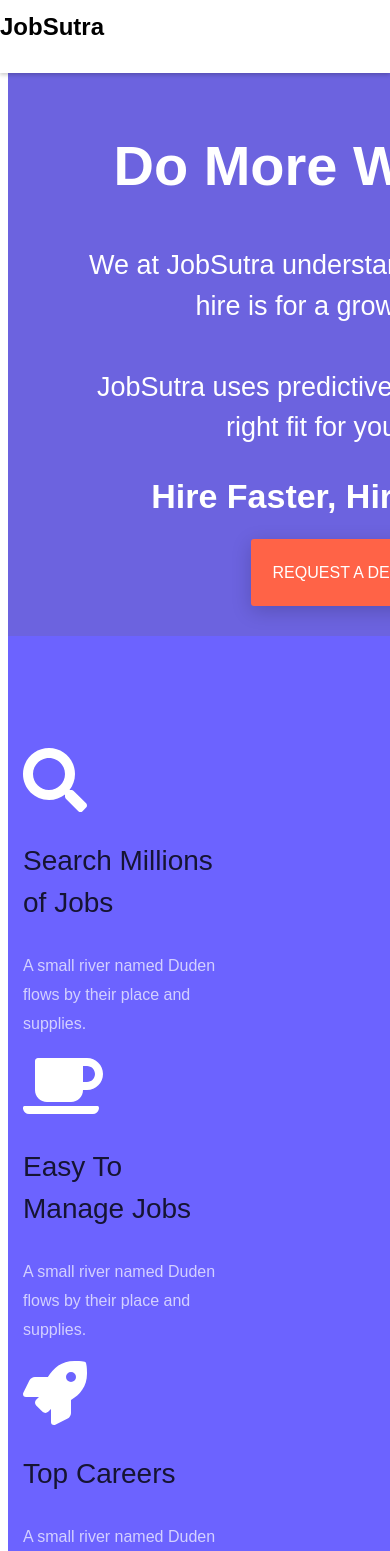
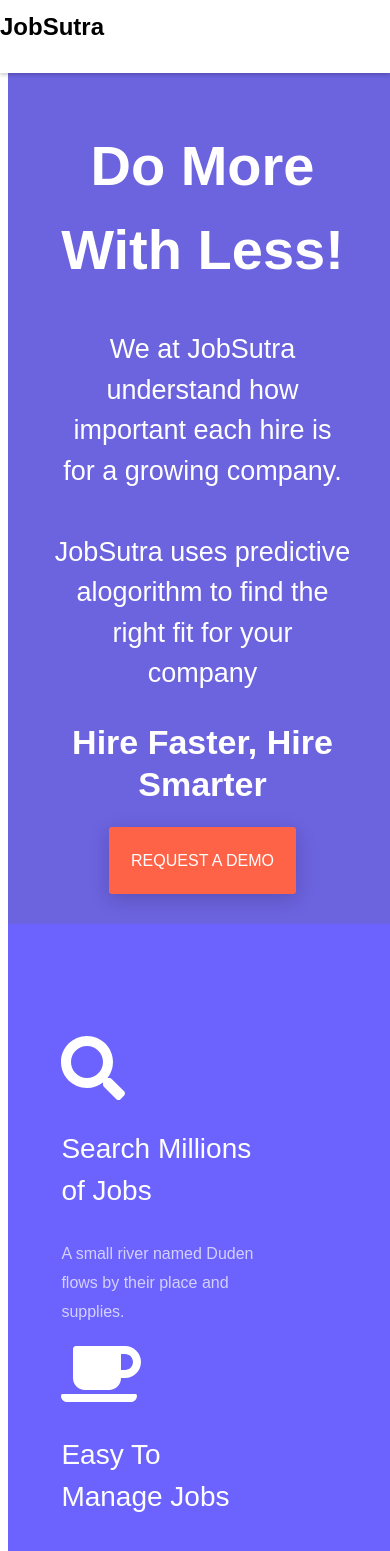
Before and after one commit to ra1111/jobsutra, a React (Create React App) app: page / in a window 390 px wide. Shown: the top 1551 px of the page. Built offline with nearby package versions, Linux system fonts and the light colour scheme.

Commit message:
changes mobile

```diff
--- a/src/styles/homeStyle.css
+++ b/src/styles/homeStyle.css
@@ -39,7 +39,7 @@
     vertical-align: middle;
 }
 .home-banner__desc {
-    width: 564px;
+    max-width: 564px;
     margin-left: auto;
     margin-right: auto;
     font-size: 34px;
@@ -47,7 +47,7 @@
     line-height: 42px;
 }
 .home-banner__title {
-    width: 612px;
+    max-width: 612px;
     margin-left: auto;
     margin-right: auto;
     font-weight: normal;
@@ -68,7 +68,7 @@
 }
 
 .ftco-section {
-    padding: 7em 0;
+    padding: 7em 2.4em;
     position: relative;
 }
 .bg-primary {
@@ -184,7 +184,7 @@
 }
 }
 .sectionContainer {
-    width: 100%;
+    width: 90%;
     padding-right: 15px;
     padding-left: 15px;
     margin-right: auto;
@@ -207,6 +207,9 @@
     -moz-border-radius: 5px;
     -ms-border-radius: 5px;
     border-radius: 5px;
+}
+h3.heading.mb-3{
+   color:white !important
 }
 .p-5 {
     padding: 2rem !important;
```
